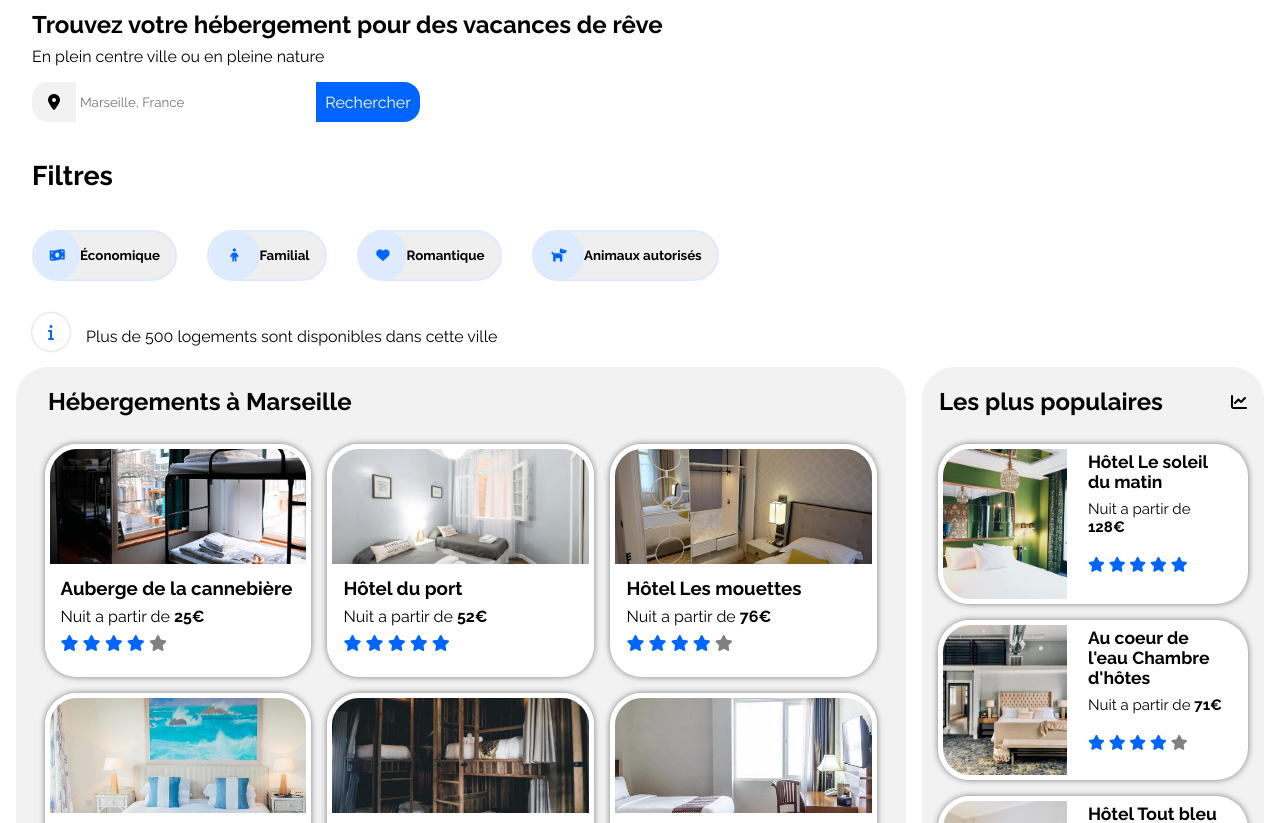
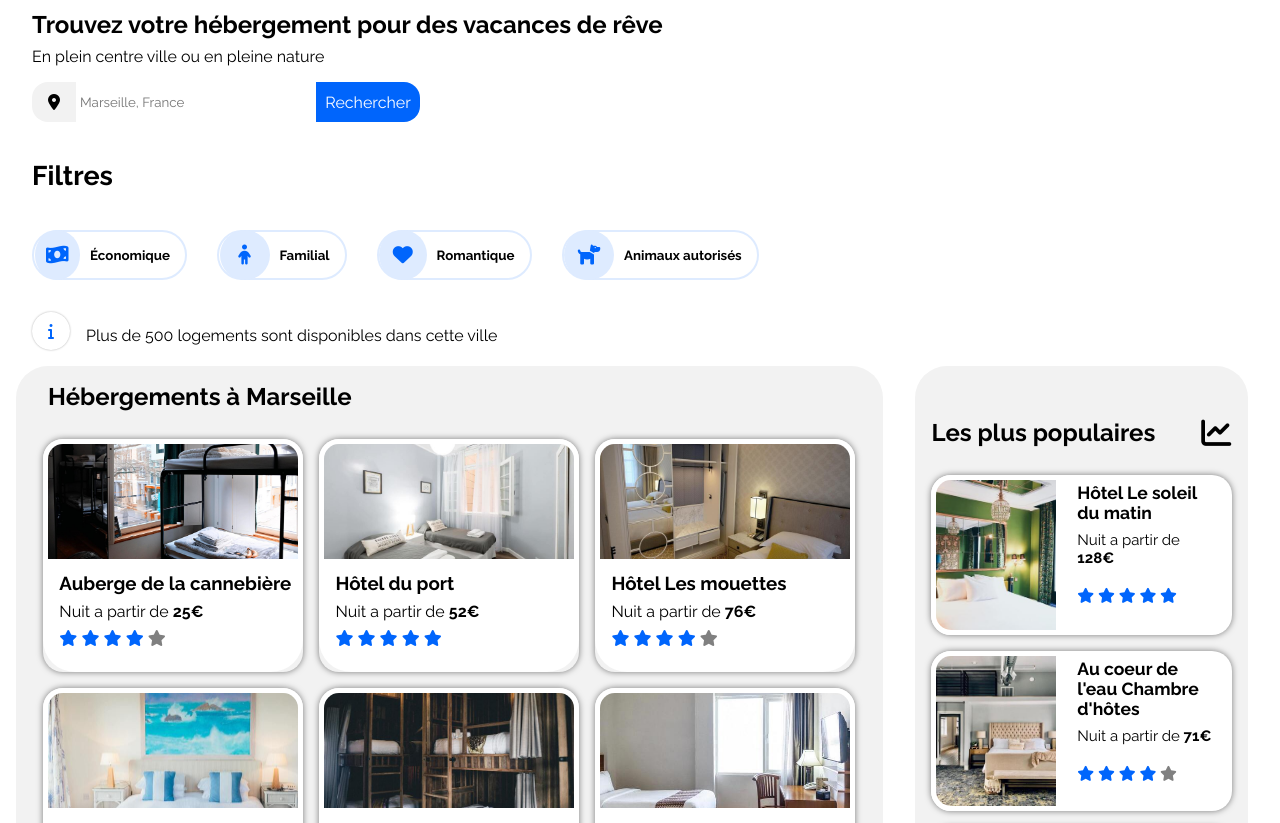
Before and after one commit to MattdevJR/MatthieuBernard_2_08072021, a plain HTML site: page index.html in a window 1280 px wide. Shown: the part 91-914 px from the top of the page. Drawn offline with Linux system fonts and the light colour scheme.

Commit message:
Dernière modif pour soutenance

```diff
--- a/index.html
+++ b/index.html
@@ -44,10 +44,10 @@
 		<section class="sect2">
 			<div class="filtres">
 				<h2>Filtres</h2>
-				<button><i class="fas fa-money-bill-wave"></i>Économique</button>
-                <button><i class="fas fa-child"></i>Familial</button>
-                <button><i class="fas fa-heart"></i>Romantique</button>
-                <button class="dog"><i class="fas fa-dog"></i>Animaux autorisés</button>
+				<button><i class="fas fa-money-bill-wave"></i><span>Économique</span></button>
+                <button><i class="fas fa-child"></i><span>Familial</span></button>
+                <button><i class="fas fa-heart"></i><span>Romantique</span></button>
+                <button class="dog"><i class="fas fa-dog"></i><span>Animaux autorisés</span> </button>
 			</div>
 		</section>
 
@@ -195,7 +195,7 @@
 					</div>
 
 
-					<div class="block1">
+					<div class="block1 blockmarg">
           				<img src="images/hebergements/4_small/febrian-zakaria-sjvU0THccQA-unsplash.jpg" alt="Hôtel Tout bleu et Blanc, à partir de 25€">
 						<div class="description-section2">
 							<h3>Hôtel Tout bleu et Blanc</h3>
--- a/style.css
+++ b/style.css
@@ -124,7 +124,7 @@ button span{
     display: flex;
     align-items: center;
     margin: 1rem 0;
-    height: 51px;
+    height: 50px;
     border: 2px solid #DEEBFF;
     border-radius: 30px;
     margin-right: 30px;
@@ -132,7 +132,8 @@ button span{
     padding-right: 15px;
     padding-left: 0.5px;
     font-weight: bold;
-    max-width: 145px;
+    max-width: 155px;
+    background-color: #ffffff;
 }
 .filtres i {
     background-color: #DEEBFF;
@@ -143,6 +144,11 @@ button span{
     align-items: center;
     justify-content: center;
     display: flex;
+    font-size: 20px;
+}
+.filtres span{
+    display: flex;
+    margin-left: 10px;
 }
 .filtres .dog{
     max-width: 220px;
@@ -181,12 +187,13 @@ button span{
 .titrepopulaire{
     display: flex;
     justify-content: space-between;
-    margin: 0rem 1rem;
+    margin-top: 2rem;
     align-items: center;
     width: 90%;
 }
 .titrepopulaire .stats{
     cursor: pointer;
+    font-size: 30px;
 }
 .titrepopulaire .stats:hover{
     color: #0065FC;
@@ -194,6 +201,7 @@ button span{
 .titlehebergement h2{
     display: flex;
     margin-right: 2rem;
+    margin-top: 3rem;
 }
 .eurogras{
     font-weight: bold;
@@ -217,7 +225,7 @@ button span{
     display: flex;
     align-items: center;
     object-fit: cover;
-    border-radius: 2rem 0rem 0rem 2rem;
+    border-radius: 20px 0px 0px 20px;
     border: 5px solid white;
 }
 
@@ -226,9 +234,12 @@ button span{
     margin: 0.5rem 1rem;
     max-width: 337px;
     max-height: 269.44px;
-    border-radius: 2rem 2rem 2rem 2rem;
+    border-radius: 20px;
     background: white;
 
+}
+.sect3-section2 .blockmarg{
+    margin-bottom: 3rem;
 }
 .description-section2{
     border-radius: 0rem 2rem 2rem 0rem;
@@ -267,7 +278,7 @@ button span{
     margin: 1rem 1rem;
     max-width: 337px;
     max-height: 269.44px;
-    border-radius: 2rem 2rem 2rem 2rem;
+    border-radius: 20px;
     box-shadow: 0 0 0.4rem rgb(0 0 0 / 50%);
 
 }
@@ -277,7 +288,7 @@ button span{
     display: flex;
     align-items: center;
     object-fit: cover;
-    border-radius: 2rem 2rem 0rem 0rem;
+    border-radius: 20px 20px 0px 0px;
     border: 5px solid white;
 
 }
@@ -318,15 +329,15 @@ button span{
    height: 135px;
     width: 327px;
     object-fit: cover;
-    border-radius: 2rem 2rem 0rem 0rem;
+    border-radius: 20px 20px 0px 0px;
 }
 .block4-1, .block4-2, .block4-3, .block4-4, .block4-5, .block4-6{
     display: flex;
     flex-direction: column;
-    margin: 1rem 1rem;
+    margin: 2rem 1rem;
     max-width: 337px;
     max-height: 269.44px;
-    border-radius: 2rem 2rem 2rem 2rem;
+    border-radius: 20px 20px 20px 20px;
     box-shadow: 0 0 0.4rem rgb(0 0 0 / 50%);
 }
 .description-sect4{
@@ -335,9 +346,11 @@ button span{
 .footerbottom{
     display: flex;
     flex-direction: column;
+    background: #F2F2F2;
 }
 .footerbottom h2{
-    margin: 0 1rem;
+    margin: 2rem 1rem;
+    margin-top: 3rem;
 }
 .footerbottom a{
     margin: 1rem 1rem;
@@ -421,6 +434,9 @@ button span{
     .titlehebergement h2{
         margin-left: 2rem;
     }
+    .block4-1, .block4-2, .block4-3, .block4-4, .block4-5, .block4-6{
+        margin: 1rem 1rem;
+    }
     .sect3-section2 .description-section2 .starsrecommandation{
         margin-top: 20px;
     }
@@ -436,7 +452,7 @@ button span{
     .footerbottom{
         flex-direction: row;
         justify-content: space-around;
-        background: #F2F2F2;
+
     }
 
 }
@@ -460,6 +476,9 @@ button span{
         border-radius: 2rem 2rem 2rem 2rem;
         margin-left: 1rem;
     }
+    .titlehebergement h2{
+        margin-top: 1rem;
+    }
     .sect3-section1 img{
         max-width: 95%;
     }
@@ -472,7 +491,7 @@ button span{
     .sect3-section2{
         border-radius: 2rem 2rem 2rem 2rem;
         height: unset;
-        margin: 0 1rem;
+        margin: 0 2rem;
     }
     .sect3-section1 .description{
         height: 108px;
@@ -621,7 +640,7 @@ button span{
 }
 
 @media screen and (min-width:1400px){
-    html{
+    main{
         width: 1400px;
         margin: auto;
     }
```
